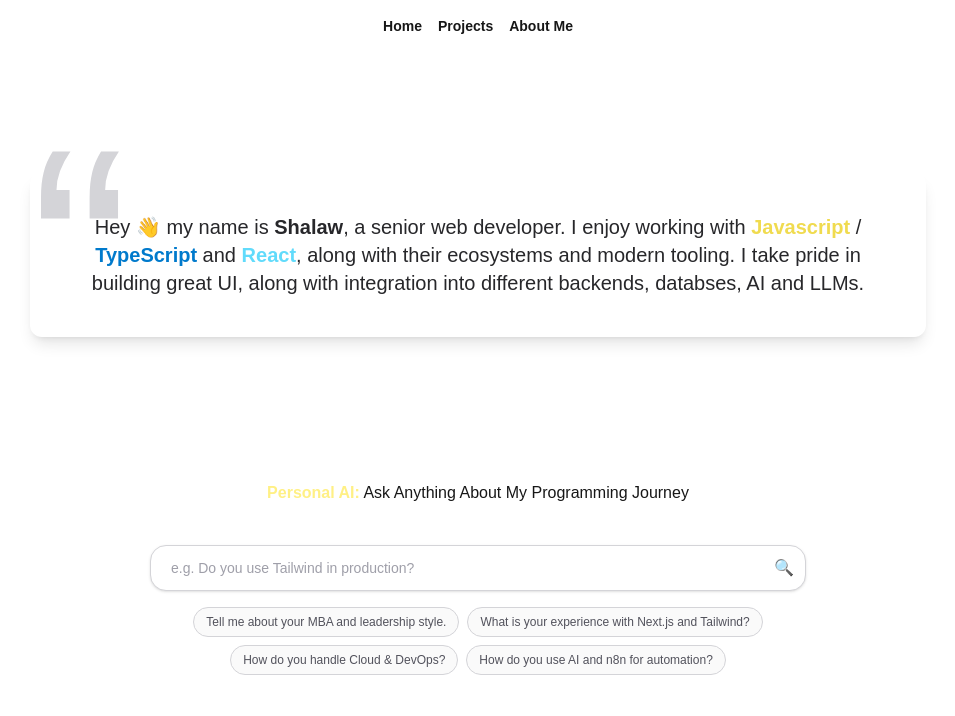
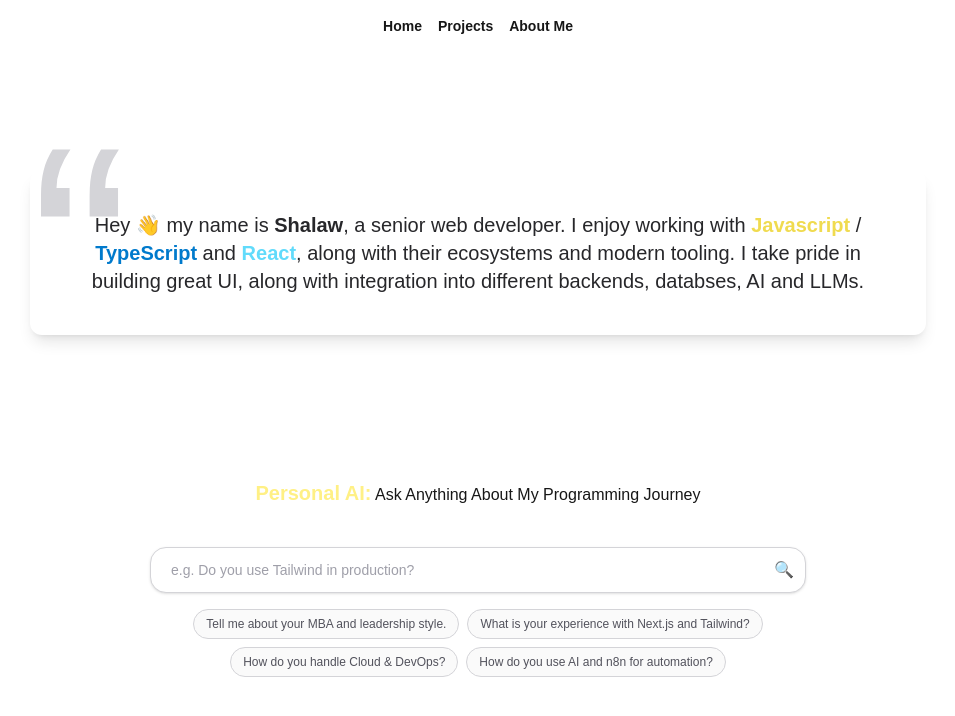
Before and after one commit to shalawfatah/ai_integrated_profile, a Next.js app: page / in a window 1280 px wide. Shown: the top 716 px of the page, without its empty margins (162-1117 px from the left). Built offline with nearby package versions, Linux system fonts and the light colour scheme.

Commit message:
changed to style of home page text

```diff
--- a/app/components/SearchInput.tsx
+++ b/app/components/SearchInput.tsx
@@ -41,7 +41,7 @@ export default function SearchInput() {
   return (
     <div className="w-full max-w-2xl mx-auto space-y-6">
       <h2 className="p-4 text-center">
-        <span className="text-yellow-200 font-bold">Personal AI:</span> Ask
+        <span className="text-yellow-200 font-bold text-xl">Personal AI:</span> Ask
         Anything About My Programming Journey
       </h2>
 
```
